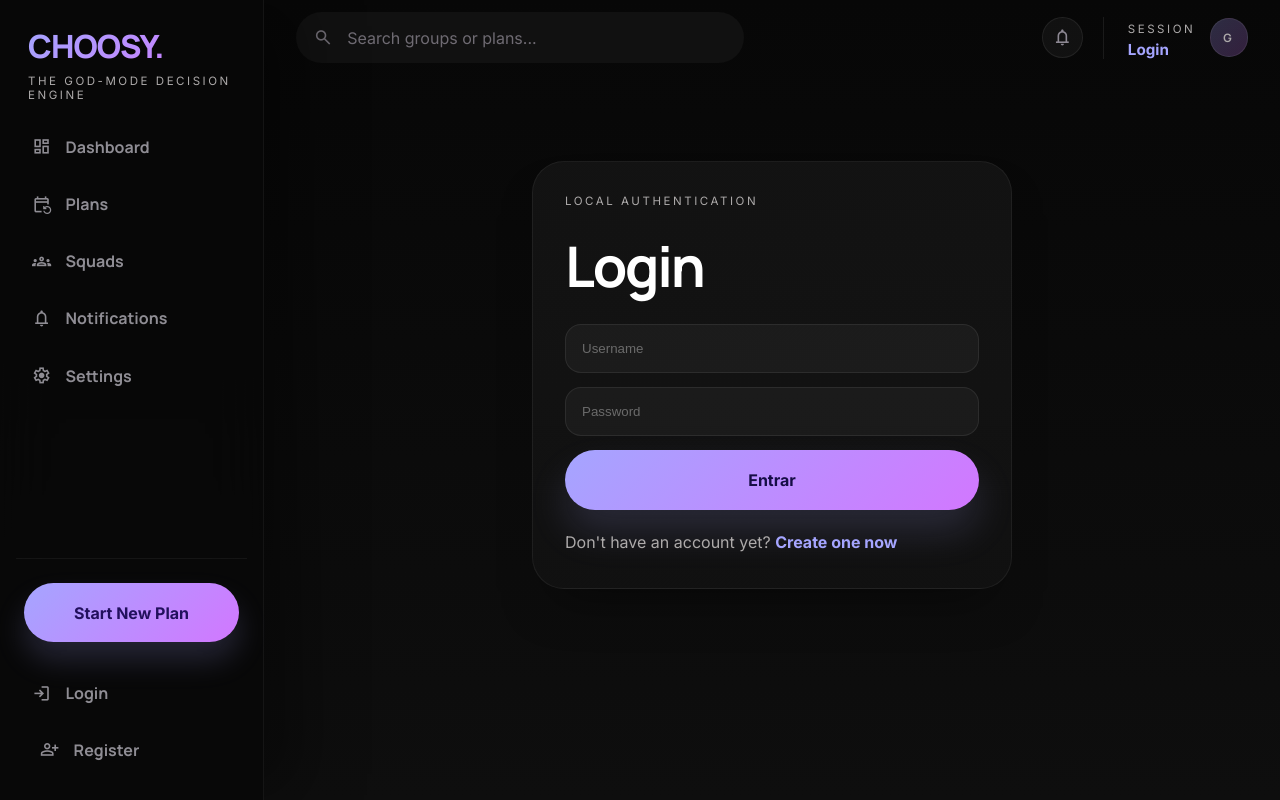
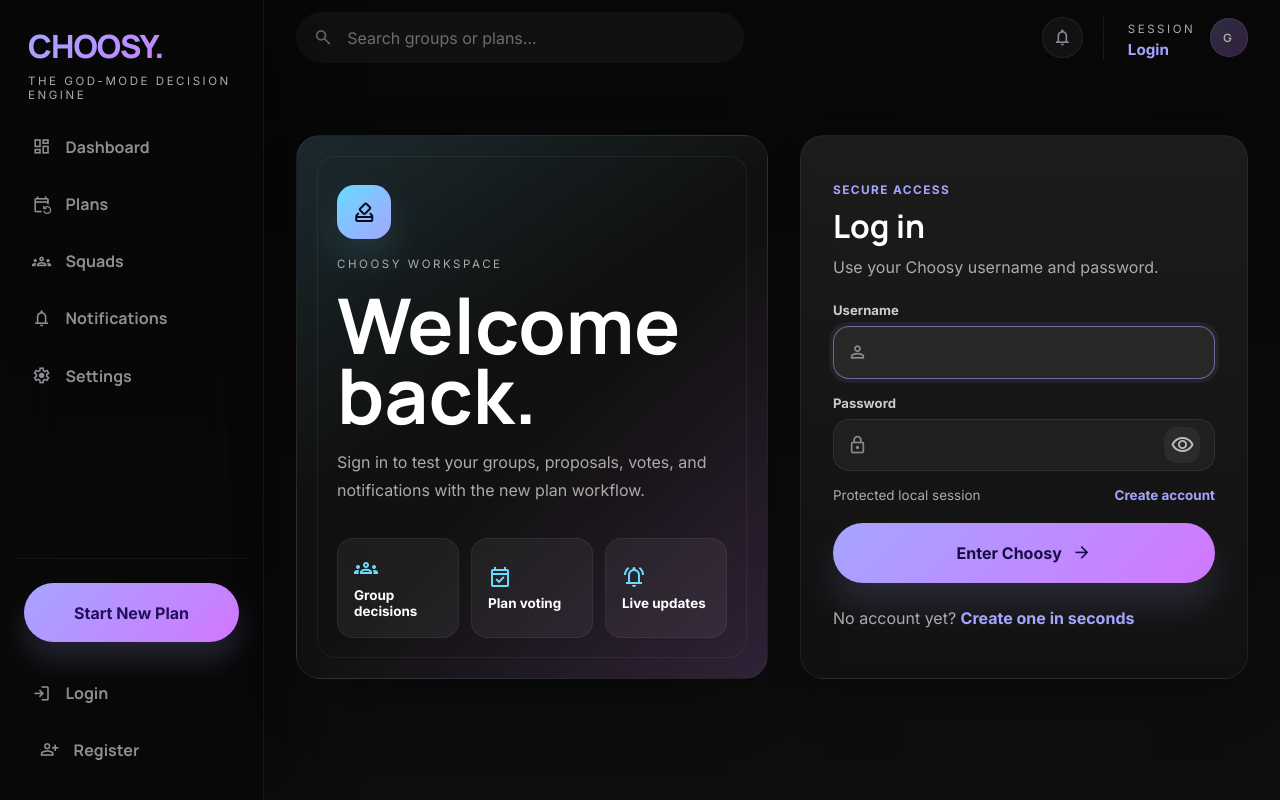
Before and after one commit to choosy-friends-app/choosy-app, a Django app: page /login/ in a window 1280 px wide. Run offline with Django 5.2, Linux system fonts and the light colour scheme.

Commit message:
Redesign login experience

```diff
--- a/front/templates/includes/dashboard_styles/base.css
+++ b/front/templates/includes/dashboard_styles/base.css
@@ -1018,15 +1018,138 @@ body.groups-modal-open {
   place-items: center;
 }
 
+.auth-page--login {
+  align-items: center;
+  min-height: calc(100vh - 8rem);
+}
+
+.auth-panel {
+  width: min(68rem, 100%);
+  display: grid;
+  grid-template-columns: minmax(0, 1fr) minmax(22rem, 28rem);
+  gap: 2rem;
+  align-items: stretch;
+}
+
+.auth-panel__intro {
+  min-height: 34rem;
+  display: flex;
+  flex-direction: column;
+  justify-content: flex-end;
+  gap: 1.15rem;
+  padding: 2.5rem;
+  border-radius: 1.5rem;
+  border: 1px solid rgba(255, 255, 255, 0.06);
+  background:
+    linear-gradient(145deg, rgba(105, 218, 255, 0.13), transparent 42%),
+    linear-gradient(315deg, rgba(210, 119, 255, 0.16), transparent 46%),
+    rgba(20, 20, 20, 0.72);
+  box-shadow: 0 30px 70px -36px rgba(0, 0, 0, 0.7);
+  overflow: hidden;
+  position: relative;
+}
+
+.auth-panel__intro::before {
+  content: "";
+  position: absolute;
+  inset: 1.25rem;
+  border-radius: 1.15rem;
+  border: 1px solid rgba(255, 255, 255, 0.06);
+  pointer-events: none;
+}
+
+.auth-brand-mark {
+  width: 3.4rem;
+  height: 3.4rem;
+  display: inline-flex;
+  align-items: center;
+  justify-content: center;
+  border-radius: 1.1rem;
+  color: #08081a;
+  background: linear-gradient(135deg, var(--tertiary), var(--primary));
+  box-shadow: 0 18px 36px rgba(105, 218, 255, 0.14);
+}
+
+.auth-panel__intro h1 {
+  max-width: 34rem;
+  font-family: "Manrope", sans-serif;
+  font-size: clamp(3.4rem, 6vw, 5.8rem);
+  line-height: 0.92;
+}
+
+.auth-panel__intro .auth-copy {
+  max-width: 34rem;
+  font-size: 1rem;
+}
+
+.auth-highlights {
+  display: grid;
+  grid-template-columns: repeat(3, minmax(0, 1fr));
+  gap: 0.75rem;
+  margin-top: 1rem;
+}
+
+.auth-highlights div {
+  display: grid;
+  gap: 0.4rem;
+  min-height: 6.25rem;
+  align-content: center;
+  padding: 1rem;
+  border-radius: 1rem;
+  background: rgba(255, 255, 255, 0.055);
+  border: 1px solid rgba(255, 255, 255, 0.06);
+}
+
+.auth-highlights .material-symbols-outlined {
+  color: var(--tertiary);
+}
+
+.auth-highlights strong {
+  font-size: 0.84rem;
+  line-height: 1.25;
+}
+
 .auth-card {
   width: min(30rem, 100%);
   display: grid;
   gap: 1.2rem;
   padding: 2rem;
-  border-radius: 2rem;
+  border-radius: 1.5rem;
   border: 1px solid rgba(255, 255, 255, 0.06);
   background: linear-gradient(180deg, rgba(40, 40, 40, 0.34), rgba(24, 24, 24, 0.44));
   box-shadow: 0 28px 50px -24px rgba(0, 0, 0, 0.5);
+}
+
+.auth-card--login {
+  width: 100%;
+  align-content: center;
+  gap: 1.35rem;
+  padding: 2rem;
+  background:
+    linear-gradient(180deg, rgba(32, 32, 32, 0.84), rgba(17, 17, 17, 0.92));
+}
+
+.auth-card__header {
+  display: grid;
+  gap: 0.45rem;
+}
+
+.auth-card__eyebrow {
+  color: var(--primary);
+  font-size: 0.74rem;
+  font-weight: 800;
+  letter-spacing: 0.12em;
+  text-transform: uppercase;
+}
+
+.auth-card__header h2 {
+  font-family: "Manrope", sans-serif;
+  font-size: 2rem;
+}
+
+.auth-card__header p {
+  color: var(--muted);
+  line-height: 1.6;
 }
 
 .auth-card h1 {
@@ -1048,11 +1171,134 @@ body.groups-modal-open {
 
 .auth-form {
   display: grid;
-  gap: 0.85rem;
+  gap: 1rem;
+}
+
+.auth-field {
+  display: grid;
+  gap: 0.5rem;
+}
+
+.auth-field > span {
+  color: rgba(255, 255, 255, 0.78);
+  font-size: 0.82rem;
+  font-weight: 700;
+}
+
+.auth-input-shell {
+  display: flex;
+  align-items: center;
+  min-height: 3.25rem;
+  padding: 0 0.85rem;
+  border-radius: 1rem;
+  border: 1px solid rgba(255, 255, 255, 0.08);
+  background: rgba(255, 255, 255, 0.045);
+  transition: border-color 160ms ease, background 160ms ease, box-shadow 160ms ease;
+}
+
+.auth-input-shell:focus-within {
+  border-color: rgba(165, 165, 255, 0.55);
+  background: rgba(255, 255, 255, 0.07);
+  box-shadow: 0 0 0 4px rgba(165, 165, 255, 0.08);
+}
+
+.auth-input-shell > .material-symbols-outlined {
+  color: rgba(255, 255, 255, 0.48);
+  flex: 0 0 auto;
+  font-size: 1.25rem;
+}
+
+.auth-input-shell .groups-input {
+  width: 100%;
+  min-height: 3.15rem;
+  border: 0;
+  border-radius: 0;
+  background: transparent;
+  padding: 0 0.75rem;
+}
+
+.auth-input-shell .groups-input:focus {
+  outline: 0;
+}
+
+.auth-password-toggle {
+  width: 2.25rem;
+  height: 2.25rem;
+  display: inline-flex;
+  align-items: center;
+  justify-content: center;
+  border-radius: 0.8rem;
+  color: rgba(255, 255, 255, 0.68);
+  background: rgba(255, 255, 255, 0.055);
+}
+
+.auth-password-toggle:hover,
+.auth-password-toggle:focus {
+  color: #fff;
+  outline: 0;
+  background: rgba(255, 255, 255, 0.1);
+}
+
+.auth-form__meta {
+  display: flex;
+  justify-content: space-between;
+  gap: 1rem;
+  color: var(--muted);
+  font-size: 0.84rem;
+}
+
+.auth-form__meta a {
+  color: var(--primary);
+  font-weight: 800;
+}
+
+.auth-error {
+  width: 100%;
 }
 
 .auth-submit {
   justify-content: center;
+  width: 100%;
+  margin-top: 0.25rem;
+}
+
+.auth-submit .material-symbols-outlined {
+  font-size: 1.2rem;
+}
+
+@media (max-width: 980px) {
+  .auth-panel {
+    grid-template-columns: 1fr;
+  }
+
+  .auth-panel__intro {
+    min-height: auto;
+  }
+}
+
+@media (max-width: 720px) {
+  .auth-page--login {
+    min-height: auto;
+  }
+
+  .auth-panel__intro,
+  .auth-card--login {
+    padding: 1.25rem;
+    border-radius: 1.1rem;
+  }
+
+  .auth-highlights {
+    grid-template-columns: 1fr;
+  }
+
+  .auth-highlights div {
+    min-height: auto;
+  }
+
+  .auth-form__meta {
+    flex-direction: column;
+    gap: 0.35rem;
+  }
 }
 
 .plans-page {
--- a/front/templates/pages/login.html
+++ b/front/templates/pages/login.html
@@ -1,23 +1,97 @@
 {% extends "base.html" %}
 
 {% block content %}
-<section class="auth-page">
-  <div class="auth-card">
-    <p class="page-kicker">Local Authentication</p>
-    <h1>Login</h1>
+<section class="auth-page auth-page--login">
+  <div class="auth-panel">
+    <div class="auth-panel__intro">
+      <a class="auth-brand-mark" href="{% url 'dashboard' %}" aria-label="Choosy home">
+        <span class="material-symbols-outlined">how_to_vote</span>
+      </a>
+      <p class="page-kicker">Choosy Workspace</p>
+      <h1>Welcome back.</h1>
+      <p class="auth-copy">
+        Sign in to test your groups, proposals, votes, and notifications with the new plan workflow.
+      </p>
 
-    {% if error_message %}
-    <div class="groups-flash groups-flash--error">{{ error_message }}</div>
-    {% endif %}
+      <div class="auth-highlights" aria-label="Choosy features">
+        <div>
+          <span class="material-symbols-outlined">groups</span>
+          <strong>Group decisions</strong>
+        </div>
+        <div>
+          <span class="material-symbols-outlined">event_available</span>
+          <strong>Plan voting</strong>
+        </div>
+        <div>
+          <span class="material-symbols-outlined">notifications_active</span>
+          <strong>Live updates</strong>
+        </div>
+      </div>
+    </div>
 
-    <form class="auth-form" method="post">
-      {% csrf_token %}
-      <input class="groups-input" type="text" name="username" placeholder="Username" required />
-      <input class="groups-input" type="password" name="password" placeholder="Password" required />
-      <button class="groups-hero__action auth-submit" type="submit">Entrar</button>
-    </form>
+    <div class="auth-card auth-card--login">
+      <div class="auth-card__header">
+        <span class="auth-card__eyebrow">Secure access</span>
+        <h2>Log in</h2>
+        <p>Use your Choosy username and password.</p>
+      </div>
 
-    <p class="auth-switch">Don't have an account yet? <a href="{% url 'register' %}">Create one now</a></p>
+      {% if error_message %}
+      <div class="groups-flash groups-flash--error auth-error" role="alert">
+        <span class="material-symbols-outlined">error</span>
+        <span>{{ error_message }}</span>
+      </div>
+      {% endif %}
+
+      <form class="auth-form" method="post" novalidate>
+        {% csrf_token %}
+        <label class="auth-field">
+          <span>Username</span>
+          <div class="auth-input-shell">
+            <span class="material-symbols-outlined" aria-hidden="true">person</span>
+            <input class="groups-input" type="text" name="username" autocomplete="username" required autofocus />
+          </div>
+        </label>
+
+        <label class="auth-field">
+          <span>Password</span>
+          <div class="auth-input-shell">
+            <span class="material-symbols-outlined" aria-hidden="true">lock</span>
+            <input class="groups-input" type="password" name="password" autocomplete="current-password" required data-password-input />
+            <button class="auth-password-toggle" type="button" aria-label="Show password" data-password-toggle>
+              <span class="material-symbols-outlined">visibility</span>
+            </button>
+          </div>
+        </label>
+
+        <div class="auth-form__meta">
+          <span>Protected local session</span>
+          <a href="{% url 'register' %}">Create account</a>
+        </div>
+
+        <button class="groups-hero__action auth-submit" type="submit">
+          <span>Enter Choosy</span>
+          <span class="material-symbols-outlined">arrow_forward</span>
+        </button>
+      </form>
+
+      <p class="auth-switch">No account yet? <a href="{% url 'register' %}">Create one in seconds</a></p>
+    </div>
   </div>
 </section>
+
+<script>
+  (() => {
+    const input = document.querySelector("[data-password-input]");
+    const toggle = document.querySelector("[data-password-toggle]");
+    if (!input || !toggle) return;
+
+    toggle.addEventListener("click", () => {
+      const isPassword = input.type === "password";
+      input.type = isPassword ? "text" : "password";
+      toggle.setAttribute("aria-label", isPassword ? "Hide password" : "Show password");
+      toggle.querySelector(".material-symbols-outlined").textContent = isPassword ? "visibility_off" : "visibility";
+    });
+  })();
+</script>
 {% endblock %}
```
